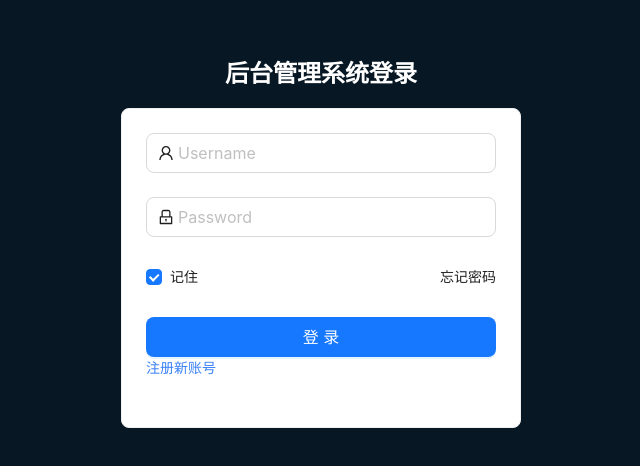
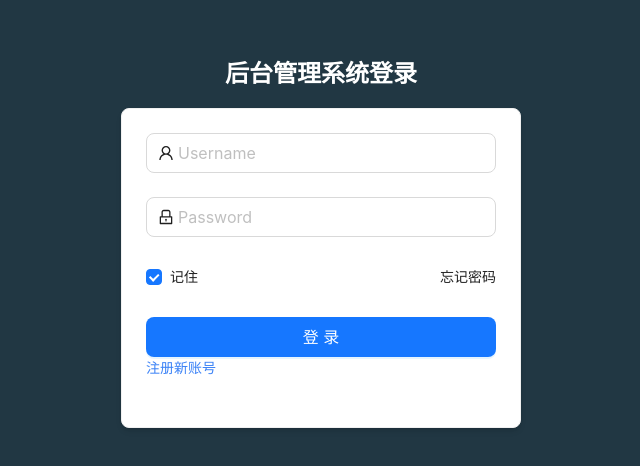
Before and after one commit to dadiosy/stake-fork-admin, a React (Create React App) app: page /auth/login in a window 1280 px wide. Shown: the part 156-622 px from the top of the page, without its empty margins (319-959 px from the left). Built offline with nearby package versions, Linux system fonts and the light colour scheme.

Commit message:
updated style

```diff
--- a/src/routes/auth/login.jsx
+++ b/src/routes/auth/login.jsx
@@ -11,9 +11,9 @@ export default function LoginPage() {
     };
 
     return (
-        <div className="h-screen bg-main-darkest flex flex-col justify-center items-center">
+        <div className="h-screen bg-main-brighter flex flex-col justify-center items-center">
             <h5 className="text-h5 text-white mb-[20px]">后台管理系统登录</h5>
-            <Card className='md:w-[400px]'>
+            <Card className='md:w-[400px] w-[90%] shadow-md'>
                 <Form
                     name="login"
                     initialValues={{ remember: true }}
```
